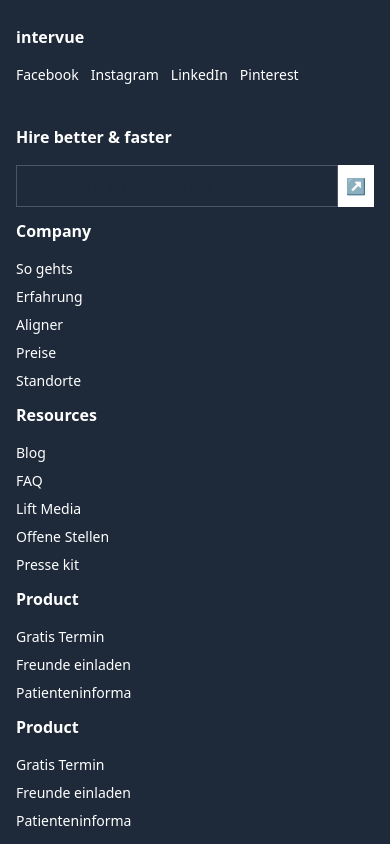
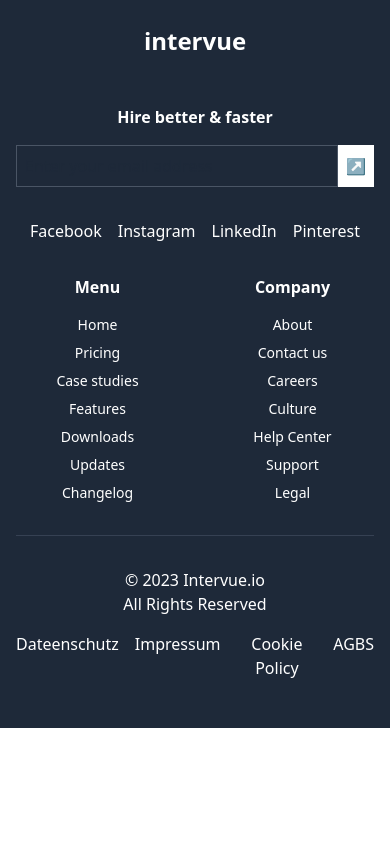
Before and after one commit to paramveer665/IntervueAssignment, a React (Vite) app: page / in a window 390 px wide. Shown: the part 7140-7984 px from the top of the page. After the commit the page ends 7868 px from the top, so only its background shows below. Built offline with nearby package versions, Linux system fonts and the light colour scheme.

Commit message:
reworked footer

```diff
--- a/src/components/Footer.jsx
+++ b/src/components/Footer.jsx
@@ -3,7 +3,70 @@
 const Footer = () => {
   return (
     <footer className="bg-gray-800 text-white py-12 md:px-20">
-      <div className="container mx-auto px-4">
+      {/* Mobile Footer */}
+      <div className="container mx-auto px-4 md:hidden">
+        <div className="flex flex-col items-center text-center">
+          <h3 className="text-2xl font-bold mb-4">intervue</h3>
+          <div className="mt-8 w-full">
+            <h3 className="text-l font-bold mb-4">Hire better & faster</h3>
+            <div className="flex w-full">
+              <input
+                type="email"
+                placeholder="Enter your email address"
+                className="p-2 border border-gray-600 focus:outline-none focus:ring-2 focus:ring-blue-500 text-gray-800 flex-grow"
+              />
+              <button className="bg-white text-gray-800 p-2 hover:bg-gray-200 focus:outline-none focus:ring-2 focus:ring-blue-500">
+                &#8599;
+              </button>
+            </div>
+          </div>
+          <div className="flex space-x-4 mt-8">
+            <a href="#" className="hover:underline">Facebook</a>
+            <a href="#" className="hover:underline">Instagram</a>
+            <a href="#" className="hover:underline">LinkedIn</a>
+            <a href="#" className="hover:underline">Pinterest</a>
+          </div>
+          <div className="grid grid-cols-2 gap-8 mt-8 w-full">
+            <div>
+              <h3 className="text-l font-bold mb-4">Menu</h3>
+              <ul className="space-y-2 text-sm">
+                <li><a href="#" className="hover:underline">Home</a></li>
+                <li><a href="#" className="hover:underline">Pricing</a></li>
+                <li><a href="#" className="hover:underline">Case studies</a></li>
+                <li><a href="#" className="hover:underline">Features</a></li>
+                <li><a href="#" className="hover:underline">Downloads</a></li>
+                <li><a href="#" className="hover:underline">Updates</a></li>
+                <li><a href="#" className="hover:underline">Changelog</a></li>
+              </ul>
+            </div>
+            <div>
+              <h3 className="text-l font-bold mb-4">Company</h3>
+              <ul className="space-y-2 text-sm">
+                <li><a href="#" className="hover:underline">About</a></li>
+                <li><a href="#" className="hover:underline">Contact us</a></li>
+                <li><a href="#" className="hover:underline">Careers</a></li>
+                <li><a href="#" className="hover:underline">Culture</a></li>
+                <li><a href="#" className="hover:underline">Help Center</a></li>
+                <li><a href="#" className="hover:underline">Support</a></li>
+                <li><a href="#" className="hover:underline">Legal</a></li>
+              </ul>
+            </div>
+          </div>
+          <div className="mt-8 border-t border-gray-700 pt-8 flex flex-col items-center w-full">
+            <p>&copy; 2023 Intervue.io</p>
+            <p>All Rights Reserved</p>
+            <div className="flex space-x-4 mt-4">
+              <a href="#" className="hover:underline">Dateenschutz</a>
+              <a href="#" className="hover:underline">Impressum</a>
+              <a href="#" className="hover:underline">Cookie Policy</a>
+              <a href="#" className="hover:underline">AGBS</a>
+            </div>
+          </div>
+        </div>
+      </div>
+
+      {/* Desktop Footer */}
+      <div className="container mx-auto px-4 hidden md:block">
         <div className="grid grid-cols-1 md:grid-cols-[35%_repeat(4,1fr)] gap-3">
           <div>
             <h3 className="text-l font-bold mb-4">intervue</h3>
@@ -47,22 +110,6 @@
               <li><a href="#" className="hover:underline">Presse kit</a></li>
             </ul>
           </div>
-          <div>
-            <h3 className="text-l font-bold mb-4">Product</h3>
-            <ul className="space-y-2 text-sm">
-              <li><a href="#" className="hover:underline">Gratis Termin</a></li>
-              <li><a href="#" className="hover:underline">Freunde einladen</a></li>
-              <li><a href="#" className="hover:underline">Patienteninforma</a></li>
-            </ul>
-          </div>
-          <div>
-            <h3 className="text-l font-bold mb-4">Product</h3>
-            <ul className="space-y-2 text-sm">
-              <li><a href="#" className="hover:underline">Gratis Termin</a></li>
-              <li><a href="#" className="hover:underline">Freunde einladen</a></li>
-              <li><a href="#" className="hover:underline">Patienteninforma</a></li>
-            </ul>
-          </div>
         </div>
         <div className="mt-8 border-t border-gray-700 pt-8 flex flex-col md:flex-row justify-between items-center">
           <p>&copy; 2023 Intervue. Crafted by great minds.</p>
@@ -71,9 +118,9 @@
             <a href="#" className="hover:underline">Impressum</a>
             <a href="#" className="hover:underline">Cookie Policy</a>
             <a href="#" className="hover:underline">AGBS</a>
+            </div>
           </div>
         </div>
-      </div>
     </footer>
   );
 };
--- a/src/components/Header.jsx
+++ b/src/components/Header.jsx
@@ -45,14 +45,14 @@
             <button className="bg-black text-white px-4 py-1 ">Signup</button>
           </div>
         </div>
-        <div className="md:hidden">
-          <button onClick={toggleMobileMenu} className="text-gray-600 hover:text-gray-800">
+        <div className="md:hidden cursor-pointer">
+          <button onClick={toggleMobileMenu} className="text-gray-600 hover:text-gray-800 cursor-pointer">
             {isMobileMenuOpen ? (
               <svg className="w-6 h-6" fill="none" stroke="currentColor" viewBox="0 0 24 24" xmlns="http://www.w3.org/2000/svg">
                 <path strokeLinecap="round" strokeLinejoin="round" strokeWidth="2" d="M6 18L18 6M6 6l12 12"></path>
               </svg>
             ) : (
-              <svg className="w-6 h-6" fill="none" stroke="currentColor" viewBox="0 0 24 24" xmlns="http://www.w3.org/2000/svg">
+              <svg className="w-6 h-6 " fill="none" stroke="currentColor" viewBox="0 0 24 24" xmlns="http://www.w3.org/2000/svg">
                 <path strokeLinecap="round" strokeLinejoin="round" strokeWidth="2" d="M4 6h16M4 12h16m-7 6h7"></path>
               </svg>
             )}
```
